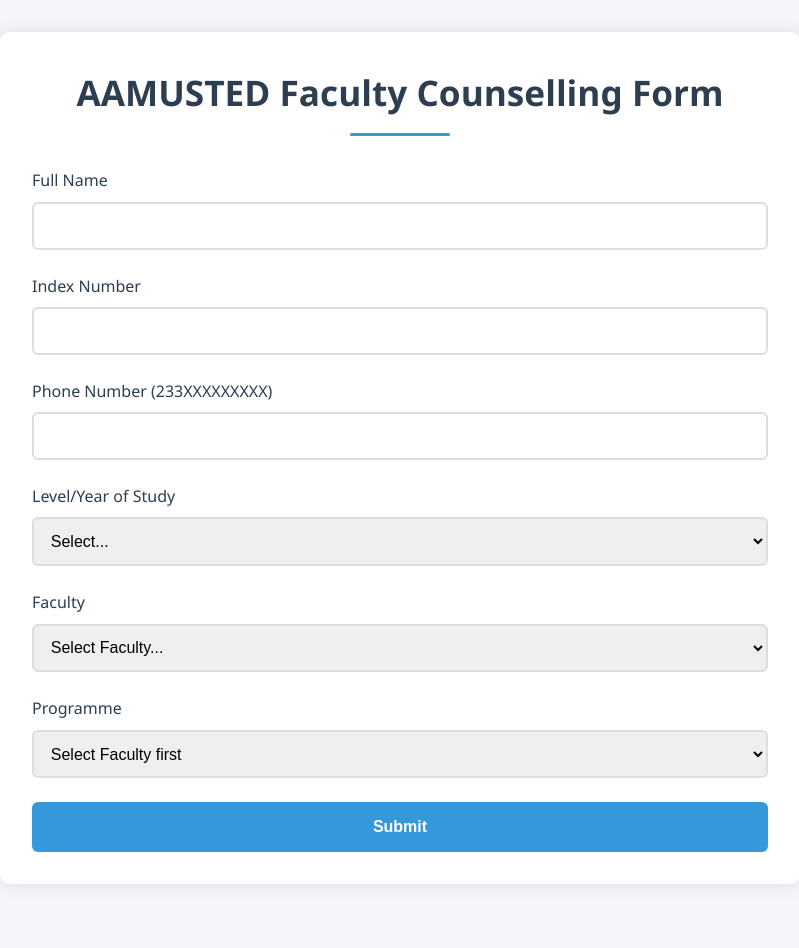
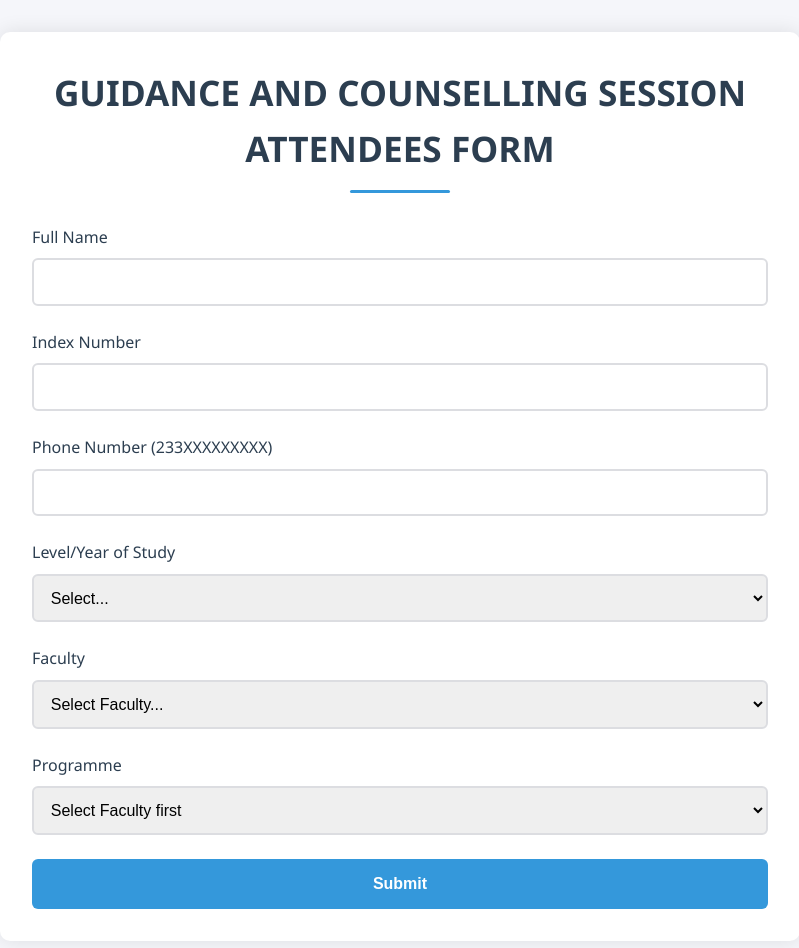
Before and after one commit to ElliotBrew/aamusted-forms, a plain HTML site: page index.html in a window 1280 px wide. Shown: the whole page, without its empty margins (240-1039 px from the left). Before the commit the page ends 916 px from the top, so only its background shows below. Drawn offline with Linux system fonts and the light colour scheme.

Commit message:
Add files via upload

```diff
--- a/index.html
+++ b/index.html
@@ -120,7 +120,7 @@
 </head>
 <body>
   <div class="container">
-    <h1>AAMUSTED Faculty Counselling Form</h1>
+    <h1>GUIDANCE AND COUNSELLING SESSION ATTENDEES FORM</h1>
     <form id="counsellingForm">
       <!-- Personal Information -->
       <div class="form-group">
```
